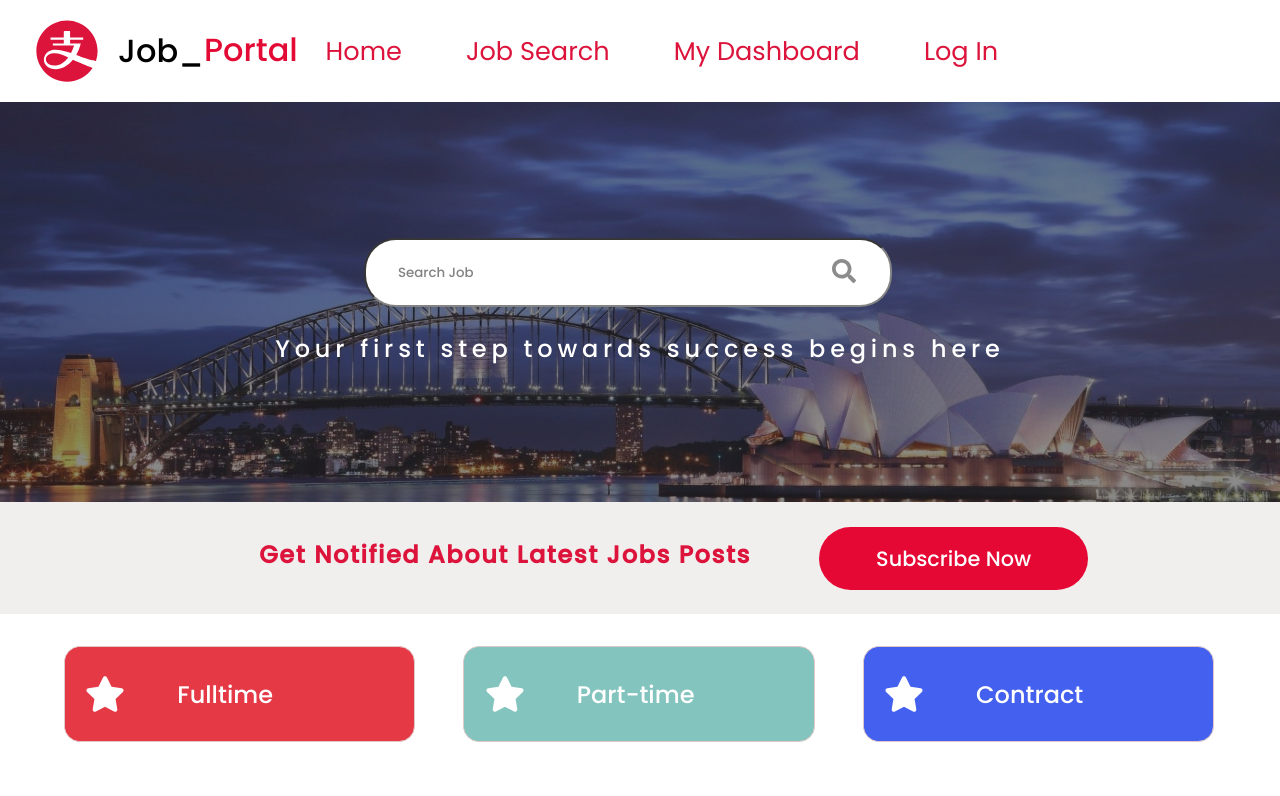
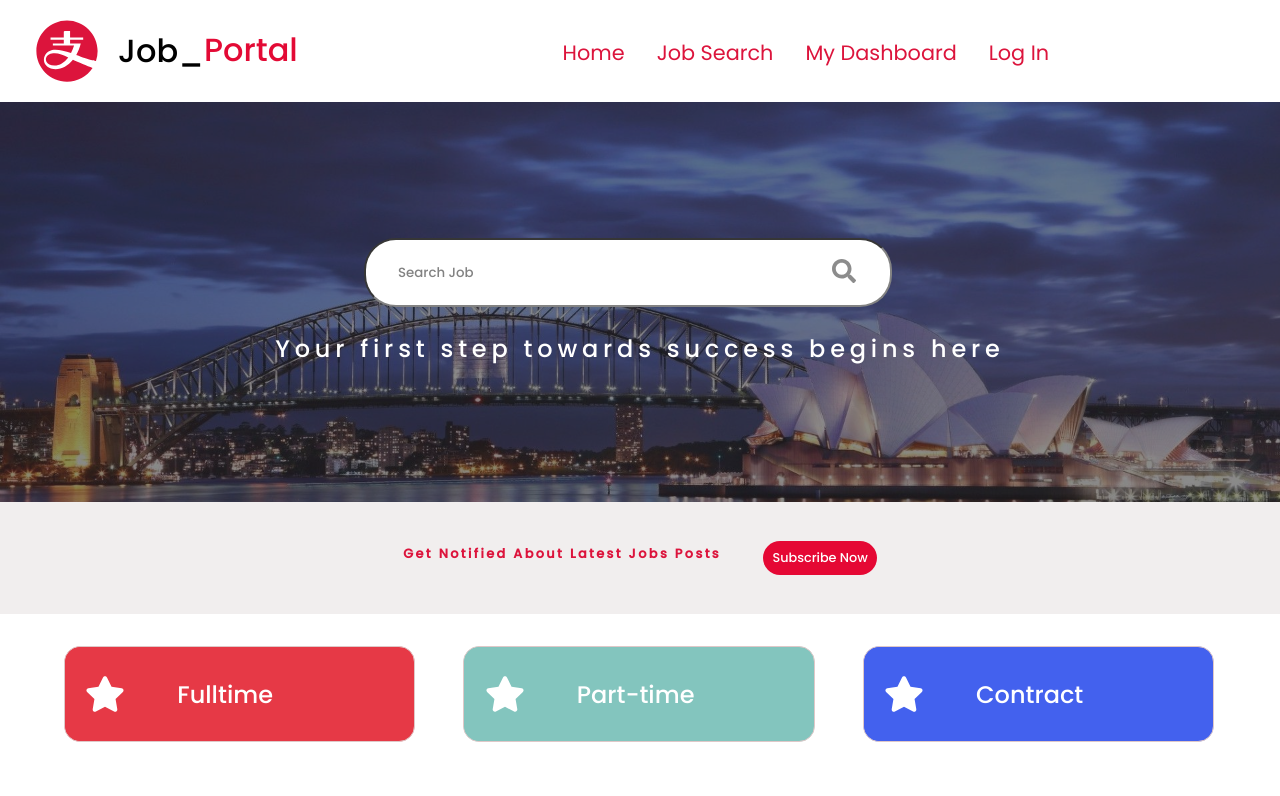
Before and after one commit to Ksoni3/jobportal, a React (Create React App) app in the folder client/: page / in a window 1280 px wide. Shown: the top 796 px of the page. Built offline with nearby package versions, Linux system fonts and the light colour scheme.

Commit message:
fixed responsiveness

```diff
--- a/client/src/styles/homepage.scss
+++ b/client/src/styles/homepage.scss
@@ -72,10 +72,11 @@
     }
 
     .content-wrapper {
-      width: 70%;
+      width: 37%;
       margin: 0 auto;
       display: flex;
       align-items: center;
+
       @include mobile {
         flex-direction: column;
         width: 100%;
@@ -84,10 +85,10 @@
     }
 
     h1 {
-      width: 55%;
+      width: 80%;
       color: crimson;
-      font-size: 1.5rem;
-      letter-spacing: 0.1rem;
+      font-size: 0.8rem;
+      letter-spacing: 0.15rem;
       padding: 0;
       @include mobile {
         width: auto;
@@ -96,12 +97,12 @@
     }
 
     button {
-      width: 30%;
-      padding: 1rem 3rem;
+      width: 25%;
+      padding: 0.5rem 0.5rem;
       border-radius: 2rem;
       background-color: rgb(229, 8, 52);
       color: white;
-      font-size: 1.3rem;
+      font-size: 0.8rem;
       border: none;
 
       @include mobile {
@@ -150,7 +151,8 @@
     .app-wrapper {
       width: 90%;
       margin: 2rem auto;
-      padding-top: 1.4rem;
+      padding: 1.4rem 0;
+
 
       display: flex;
       align-items: center;
--- a/client/src/styles/navbar.scss
+++ b/client/src/styles/navbar.scss
@@ -2,16 +2,14 @@
 
 .nav-wrapper {
   background: white;
-  padding: 1rem 10rem 1rem 2rem;
+  padding: 1rem 2rem 1rem 2rem;
   display: flex;
   justify-content: space-between;
   align-items: center;
 
-
-  @include mobile{
+  @include mobile {
     padding: 1rem 0.5rem;
   }
-
 
   .logo-wrapper {
     font-size: 70px;
@@ -22,11 +20,10 @@
     @include mobile {
       height: 10vh;
       gap: 0.1rem;
-
     }
-    h1{
+    h1 {
       font-size: 2rem;
-    @include mobile{
+      @include mobile {
         h1 {
           font-size: 2rem;
         }
@@ -43,14 +40,15 @@
         font-size: 2rem;
         top: 24px;
         left: 143px;
-
       }
     }
   }
 
   .largescreen-navbar {
+
     display: flex;
-    gap: 4rem;
+    gap: 2rem;
+    margin-left: 10rem;
     @include mobile {
       display: none;
     }
@@ -60,6 +58,7 @@
       list-style: none;
 
       .link {
+        font-size: 1.3rem;
         color: crimson;
         font-weight: 400;
         text-decoration: none;
@@ -72,9 +71,9 @@
     }
   }
 
-  .mobilescreen-navabar{
+  .mobilescreen-navabar {
     display: none;
-    @include mobile{
+    @include mobile {
       @include applyflex;
       z-index: 100;
       background: white;
@@ -87,32 +86,25 @@
       right: 0;
       transition: 0.2s ease-in-out;
 
-    li{
-
+      li {
         list-style: none;
 
-      .link{
+        .link {
           text-decoration: none;
           letter-spacing: 0.1rem;
           font-size: 2rem;
           font-weight: 500;
           color: crimson;
         }
-
       }
     }
-
   }
-  .outline-menu{
-
+  .outline-menu {
     display: none;
-    @include mobile{
+    @include mobile {
       margin-right: 1rem;
       display: block;
       font-size: 4rem;
-
-    }
-
-
     }
   }
+}
```
Lines whose indentation alone changed are shown as unchanged.
